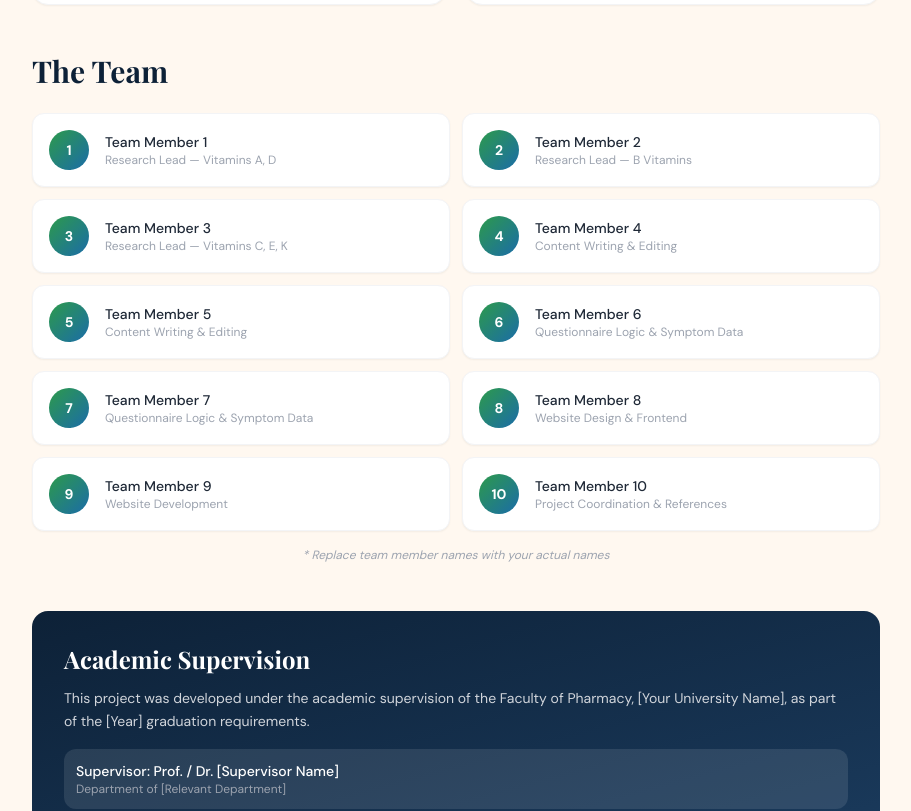
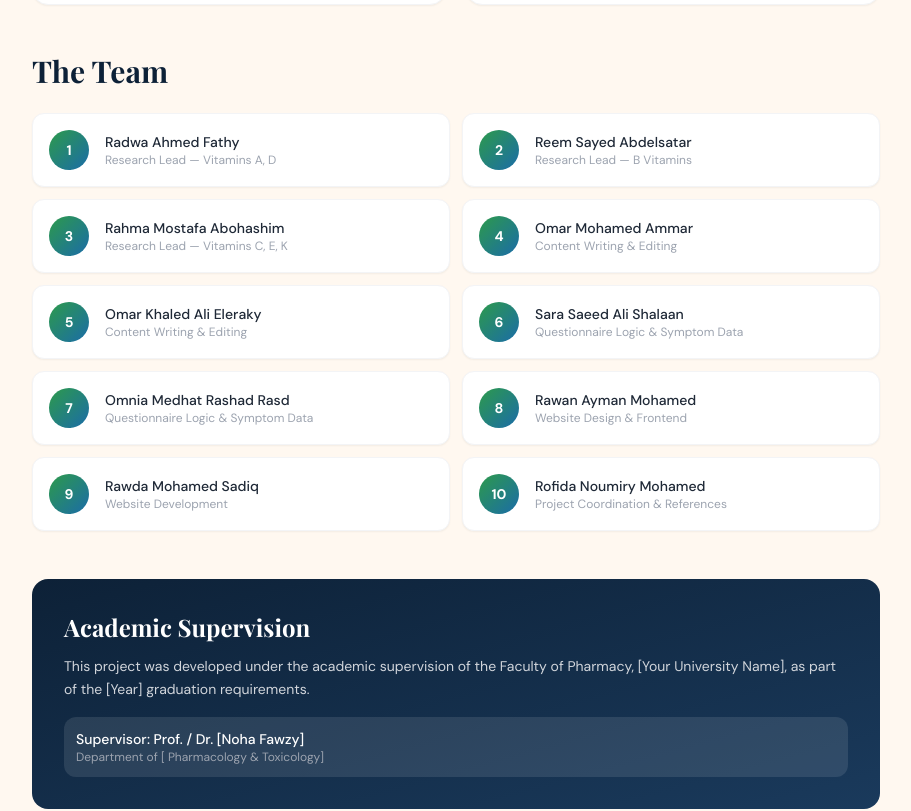
Before and after one commit to Abdelrhman-Ahmed-XD/VitaGuide, a React (Vite) app: page /about in a window 1280 px wide. Shown: the part 1282-2093 px from the top of the page, without its empty margins (184-1095 px from the left). Built offline with nearby package versions, Linux system fonts and the light colour scheme.

Commit message:
VitaGuide

```diff
--- a/src/index.css
+++ b/src/index.css
@@ -1,8 +1,8 @@
+@import url('https://fonts.googleapis.com/css2?family=Playfair+Display:wght@400;700;900&family=DM+Sans:opsz,wght@9..40,300;9..40,400;9..40,500;9..40,700&display=swap');
+
 @tailwind base;
 @tailwind components;
 @tailwind utilities;
-
-@import url('https://fonts.googleapis.com/css2?family=Playfair+Display:wght@400;700;900&family=DM+Sans:opsz,wght@9..40,300;9..40,400;9..40,500;9..40,700&display=swap');
 
 :root {
   --primary: #1B6CA8;
--- a/src/pages/About.jsx
+++ b/src/pages/About.jsx
@@ -1,16 +1,16 @@
 import { GraduationCap, Target, Heart, Users } from "lucide-react";
 
 const teamMembers = [
-  { name: "Team Member 1", role: "Research Lead — Vitamins A, D" },
-  { name: "Team Member 2", role: "Research Lead — B Vitamins" },
-  { name: "Team Member 3", role: "Research Lead — Vitamins C, E, K" },
-  { name: "Team Member 4", role: "Content Writing & Editing" },
-  { name: "Team Member 5", role: "Content Writing & Editing" },
-  { name: "Team Member 6", role: "Questionnaire Logic & Symptom Data" },
-  { name: "Team Member 7", role: "Questionnaire Logic & Symptom Data" },
-  { name: "Team Member 8", role: "Website Design & Frontend" },
-  { name: "Team Member 9", role: "Website Development" },
-  { name: "Team Member 10", role: "Project Coordination & References" },
+  { name: "Radwa Ahmed Fathy", role: "Research Lead — Vitamins A, D" },
+  { name: "Reem Sayed Abdelsatar", role: "Research Lead — B Vitamins" },
+  { name: "Rahma Mostafa Abohashim", role: "Research Lead — Vitamins C, E, K" },
+  { name: "Omar Mohamed Ammar", role: "Content Writing & Editing" },
+  { name: "Omar Khaled Ali Eleraky", role: "Content Writing & Editing" },
+  { name: "Sara Saeed Ali Shalaan", role: "Questionnaire Logic & Symptom Data" },
+  { name: "Omnia Medhat Rashad Rasd ", role: "Questionnaire Logic & Symptom Data" },
+  { name: "Rawan Ayman Mohamed ", role: "Website Design & Frontend" },
+  { name: "Rawda Mohamed Sadiq ", role: "Website Development" },
+  { name: "Rofida Noumiry Mohamed ", role: "Project Coordination & References" },
 ];
 
 const aims = [
@@ -104,9 +104,7 @@ export default function About() {
               </div>
             ))}
           </div>
-          <p className="text-center text-gray-400 text-xs mt-4 italic">
-            * Replace team member names with your actual names
-          </p>
+
         </div>
 
         {/* Supervisors / Faculty */}
@@ -117,8 +115,8 @@ export default function About() {
           </p>
           <div className="space-y-2">
             <div className="bg-white/10 rounded-xl p-3">
-              <p className="font-medium text-sm">Supervisor: Prof. / Dr. [Supervisor Name]</p>
-              <p className="text-gray-400 text-xs">Department of [Relevant Department]</p>
+              <p className="font-medium text-sm">Supervisor: Prof. / Dr. [Noha Fawzy]</p>
+              <p className="text-gray-400 text-xs">Department of [ Pharmacology & Toxicology]</p>
             </div>
           </div>
         </div>
--- a/src/pages/Landing.jsx
+++ b/src/pages/Landing.jsx
@@ -7,6 +7,7 @@ const features = [
     title: "11 Vitamin Profiles",
     description: "In-depth pages for every major vitamin: benefits, deficiency signs, food sources, dosing, and toxicity.",
     color: "bg-blue-50 text-blue-600",
+
   },
   {
     icon: ClipboardList,
@@ -50,10 +51,7 @@ export default function Landing() {
         <div className="max-w-7xl mx-auto px-4 sm:px-6 lg:px-8 py-20 relative z-10">
           <div className="grid lg:grid-cols-2 gap-12 items-center">
             <div>
-              {/*<div className="inline-flex items-center gap-2 bg-white/10 backdrop-blur-sm text-green-300 text-sm px-4 py-2 rounded-full mb-6 border border-white/10">*/}
-              {/*  <span className="w-2 h-2 bg-green-400 rounded-full animate-pulse"></span>*/}
-              {/*  Pharmacy Faculty Graduation Project 2025*/}
-              {/*</div>*/}
+
 
               <h1 className="font-display text-5xl sm:text-6xl lg:text-7xl font-black text-white leading-tight mb-6">
                 Your Guide to
```
